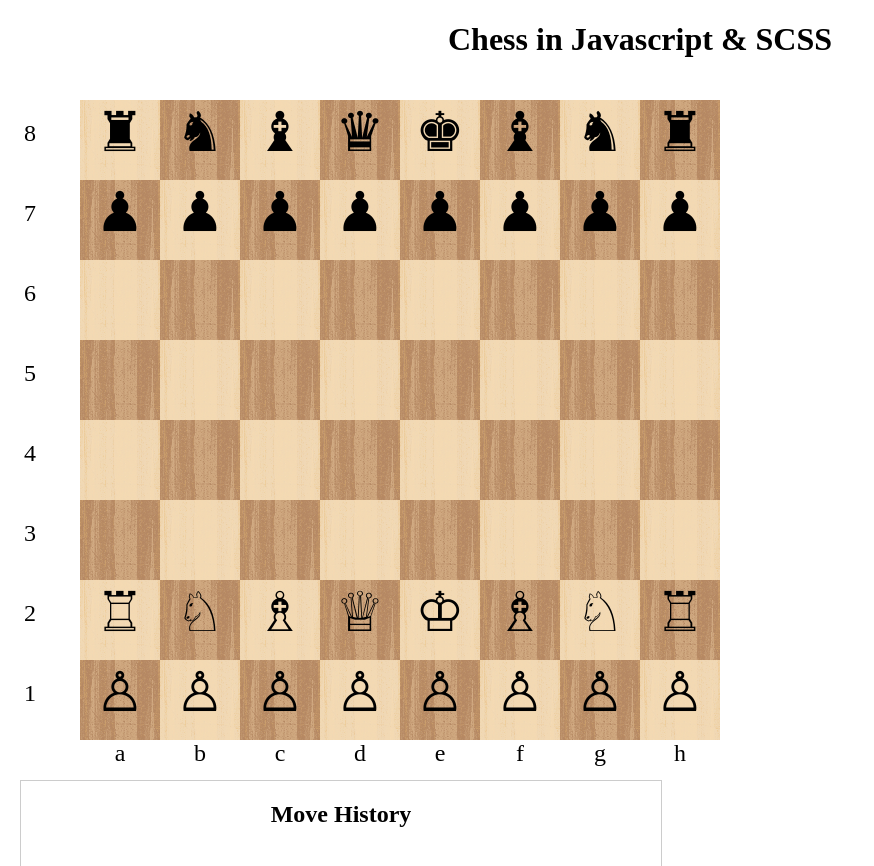
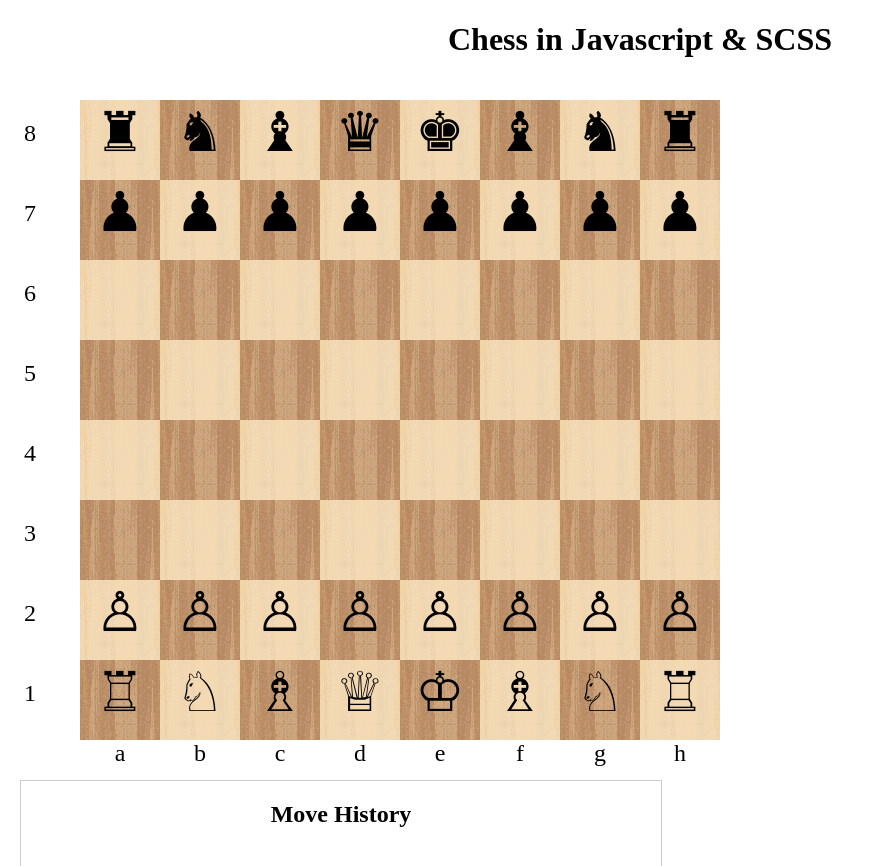
Before and after one commit to dtle82/react-chess, a React (Create React App) app in the folder react-chess/: page / in a window 1280 px wide. Shown: the top 866 px of the page, without its empty margins (0-874 px from the left). Built offline with nearby package versions, Linux system fonts and the light colour scheme.

Commit message:
flip the white pawn position to be correct

```diff
--- a/react-chess/src/Chessboard/Chessboard.js
+++ b/react-chess/src/Chessboard/Chessboard.js
@@ -19,7 +19,7 @@ function Chessboard() {
 
   const white_position = ["♖", "♘", "♗", "♕", "♔", "♗", "♘", "♖"];
   const white_pawn_position = Array(8).fill("♙");
-  const white_combined_position = white_position.concat(white_pawn_position);
+  const white_combined_position = white_pawn_position.concat(white_position);
   const neutral_positions = Array(4 * 8).fill("");
   const black_position = ["♜", "♞", "♝", "♛", "♚", "♝", "♞", "♜"];
   const black_pawn_position = Array(8).fill("♟");
```
